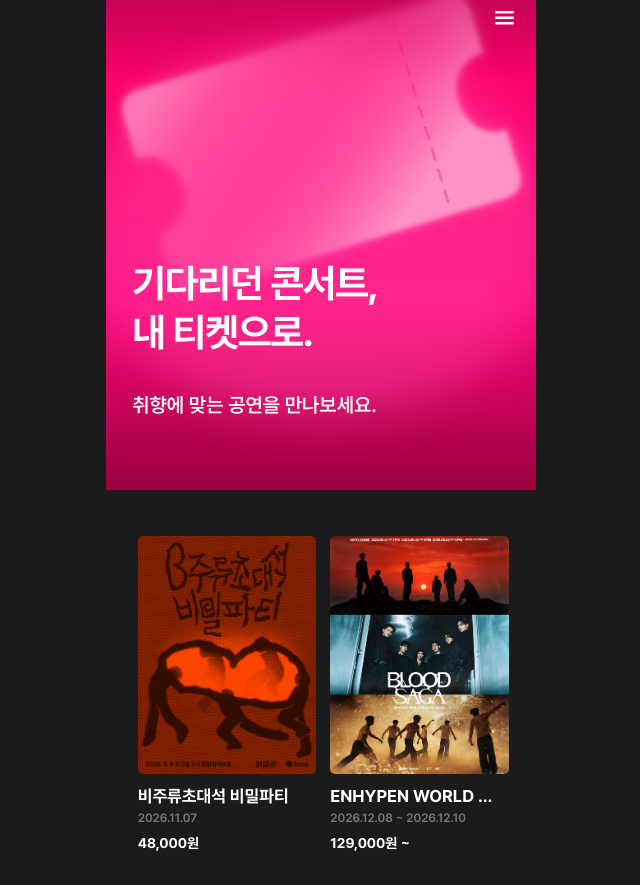
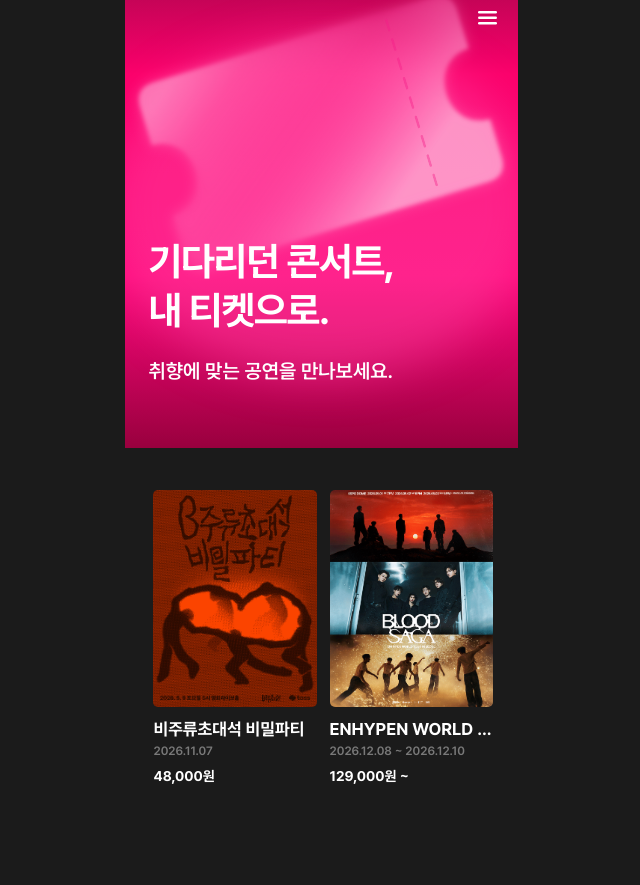
Before and after one commit to dba-second-team/iseonjwa-FE, a React (Vite) app: page / in a window 1280 px wide. Shown: the whole page, without its empty margins (319-959 px from the left). After the commit the page ends 818 px from the top, so only its background shows below. Built offline with nearby package versions, Linux system fonts and the light colour scheme.

Commit message:
fix: 페이지 최대 너비 미디어 쿼리 위치 변경

```diff
--- a/src/index.css
+++ b/src/index.css
@@ -48,7 +48,12 @@ button {
   margin-inline: auto;
   container-type: inline-size;
   background: #1b1b1b;
-  @media (min-width: 600px) { .side-menu { right: max(0px, calc((100vw - 393px) / 2)); } }
+}
+
+@media (min-width: 600px) {
+  .page {
+    max-width: 393px;
+  }
 }
 
 ::selection {
--- a/src/pages/HomePage.css
+++ b/src/pages/HomePage.css
@@ -118,15 +118,10 @@
   line-height: 20px;
 }
 
-@media (min-width: 600px) {
-  .page {
-    max-width: 393px;
-  }
-}
-
 .icon-button { display: grid; place-items: center; width: 44px; height: 44px; padding: 0; color: #fff; border: 0; background: transparent; cursor: pointer; }
 .side-menu { position: fixed; inset: 0 0 0 auto; width: min(66%, 260px); max-width: 260px; max-height: none; height: 100svh; margin: 0; padding: 80px 24px 40px; border: 0; color: #fff; background: #1b1b1b; }
 .side-menu::backdrop { background: rgb(0 0 0 / 72%); }
 .menu-close { position: absolute; top: 0; right: 0; }
 .menu-profile { display: flex; flex-direction: column; align-items: center; gap: 18px; font-size: 14px; font-weight: 700; }
 .menu-login-label { color: inherit; text-decoration: underline; text-underline-offset: 3px; }
+@media (min-width: 600px) { .side-menu { right: max(0px, calc((100vw - 393px) / 2)); } }
```
